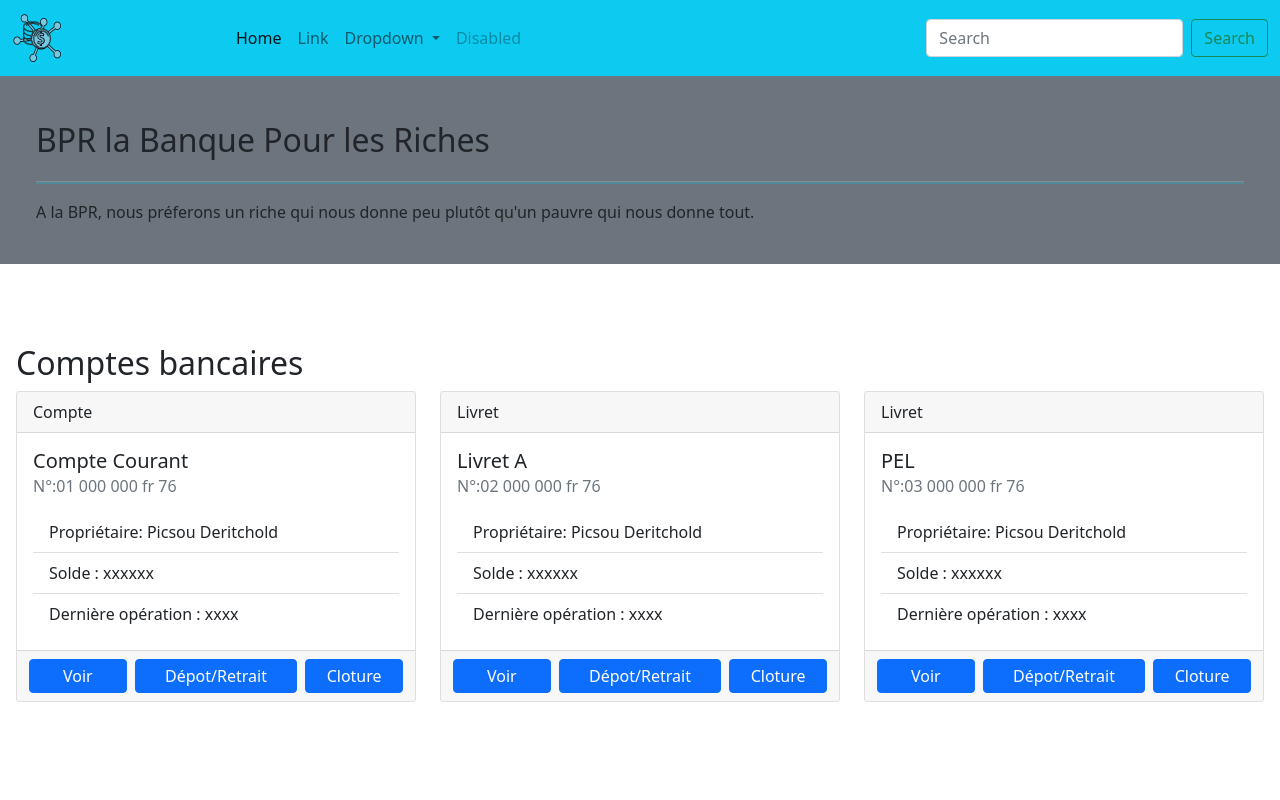
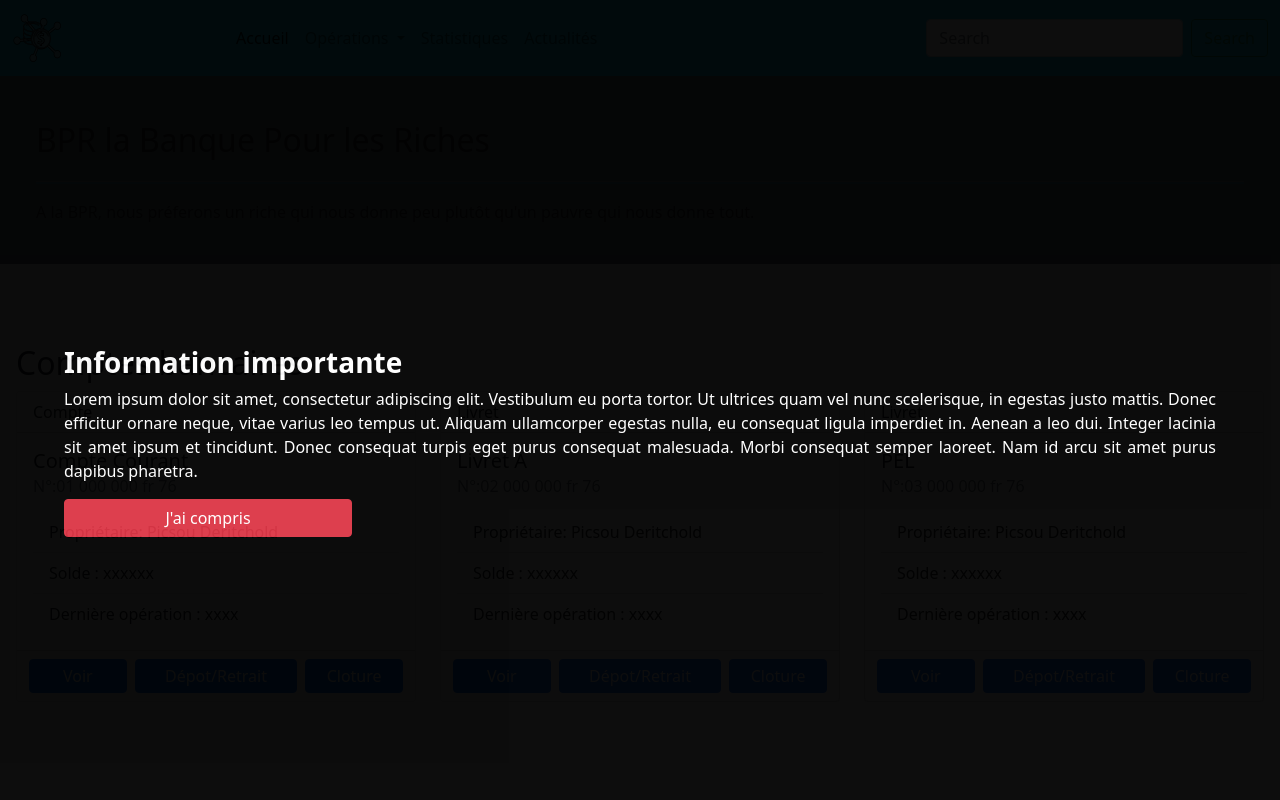
Before and after one commit to ThomasPANIER/Appli-banque, a website built with Parcel: page index.html in a window 1280 px wide. Shown: the top 800 px of the page. Built offline with nearby package versions, Linux system fonts and the light colour scheme.

Commit message:
add layer on index

```diff
--- a/css/main.css
+++ b/css/main.css
@@ -86,6 +86,24 @@ textarea {
 /* ==========================================================================
    Author's custom styles
    ========================================================================== */
+
+#layer {
+  height: 100%;
+  width: 100%;
+  position: absolute;
+  background-color: black;
+  z-index: 1;
+  opacity: 95%;
+  color: white;
+  text-align:justify;
+  padding-left: 5%;
+  padding-right: 5%;
+}
+
+#layerP {
+  margin-top: 30%;
+}
+
 nav {
   margin-bottom: 0%;
 }
@@ -110,6 +128,7 @@ hr:not([size]) {
 #logo_footer {
   max-width: 5%;
 }
+
 /* ==========================================================================
    Helper classes
    ========================================================================== */
--- a/index.html
+++ b/index.html
@@ -26,6 +26,21 @@
 
 <body>
 
+  <div id="layer" class="container-fluid">
+    <p id="layerP">
+      <h5 class="fw-bold fs-3">Information importante</h5>
+      Lorem ipsum dolor sit amet, consectetur adipiscing elit. Vestibulum eu porta tortor.
+      Ut ultrices quam vel nunc scelerisque, in egestas justo mattis.
+      Donec efficitur ornare neque, vitae varius leo tempus ut.
+      Aliquam ullamcorper egestas nulla, eu consequat ligula imperdiet in. Aenean a leo dui.
+      Integer lacinia sit amet ipsum et tincidunt. Donec consequat turpis eget purus consequat malesuada.
+      Morbi consequat semper laoreet. Nam id arcu sit amet purus dapibus pharetra.
+    </p>
+    <button class="bodyHidden btn btn-danger col-3" onclick="closeLayer();">J'ai compris</button>
+  </div>
+
+  <div id="bodyShow">
+
     <nav class="navbar navbar-expand-lg navbar-light bg-info">
       <div class="container-fluid">
         <a class="navbar-brand" href="index.html" title="Page d'accueil"><img id="logo" alt="logo BPR" src="img/logo_BPR_light.png"></a>
@@ -35,14 +50,11 @@
         <div class="collapse navbar-collapse" id="navbarSupportedContent">
           <ul class="navbar-nav me-auto mb-2 mb-lg-0">
             <li class="nav-item">
-            <a class="nav-link active" aria-current="page" href="#">Home</a>
-          </li>
-          <li class="nav-item">
-            <a class="nav-link" href="#">Link</a>
+              <a class="nav-link active" aria-current="page" href="#">Accueil</a>
             </li>
             <li class="nav-item dropdown">
               <a class="nav-link dropdown-toggle" href="#" id="navbarDropdown" role="button" data-bs-toggle="dropdown" aria-expanded="false">
-              Dropdown
+                Opérations
               </a>
               <ul class="dropdown-menu" aria-labelledby="navbarDropdown">
                 <li><a class="dropdown-item" href="#">Action</a></li>
@@ -52,7 +64,10 @@
               </ul>
             </li>
             <li class="nav-item">
-            <a class="nav-link disabled" href="#" tabindex="-1" aria-disabled="true">Disabled</a>
+              <a class="nav-link" href="#">Statistiques</a>
+            </li>
+            <li class="nav-item">
+              <a class="nav-link" href="#">Actualités</a>
             </li>
           </ul>
           <form class="d-flex">
@@ -156,9 +171,11 @@
     <footer class="bg-secondary p-5 rounded-lg mt-5 text-center">
       <section class="container-fluid row justify-content-center">
         <a class="p-3" href="index.html" title="Page d'accueil"><img id="logo_footer" alt="logo BPR" src="img/logo_BPR_light.png"></a>
-      <p class="">BPR® La banque proche de ses clients et de leur porte monnaie</p>
+        <p>BPR® La banque proche de ses clients et de leur porte monnaie</p>
       </section>
     </footer>
+
+  </div>
 
 
 
--- a/js/main.js
+++ b/js/main.js
@@ -0,0 +1,6 @@
+
+
+function closeLayer() {
+    document.getElementById("layer").style.display="none";
+    document.getElementById("bodyShow").style.display="block";
+  }
```
Lines whose indentation alone changed are shown as unchanged.
